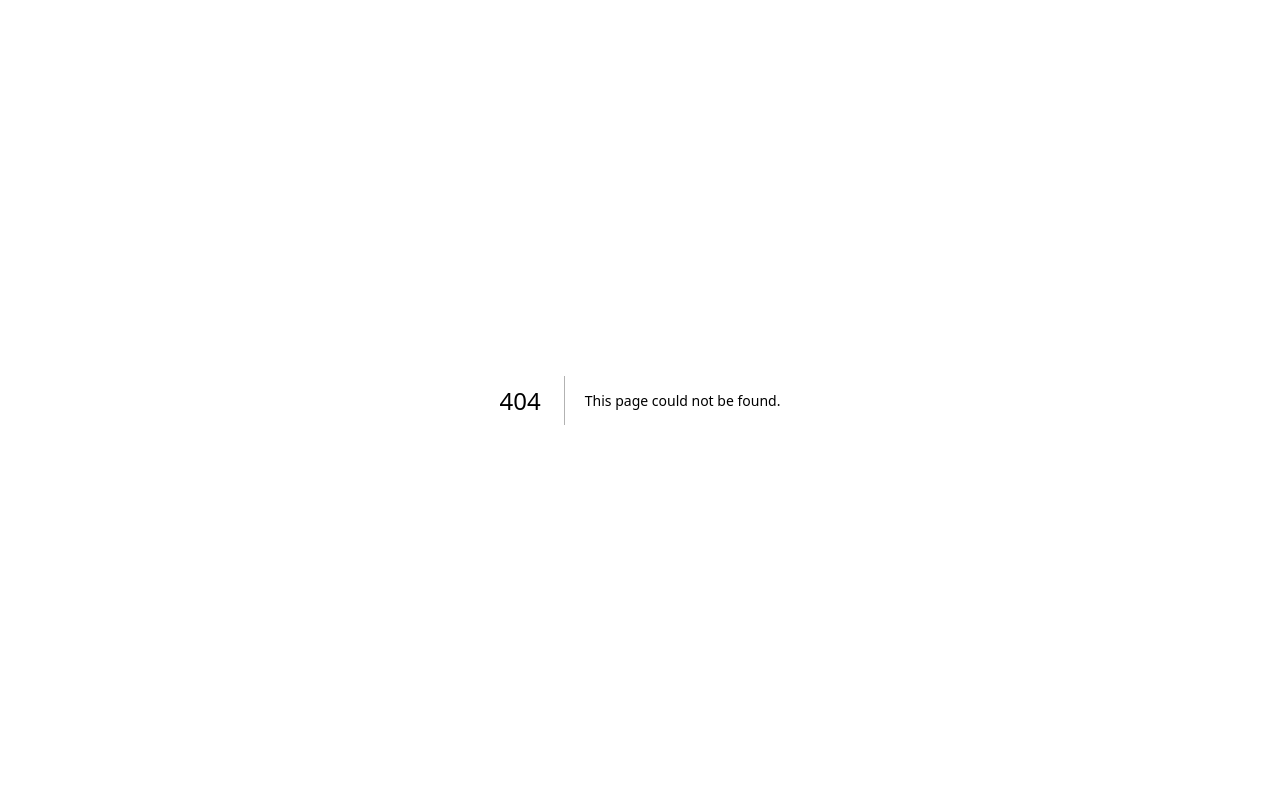
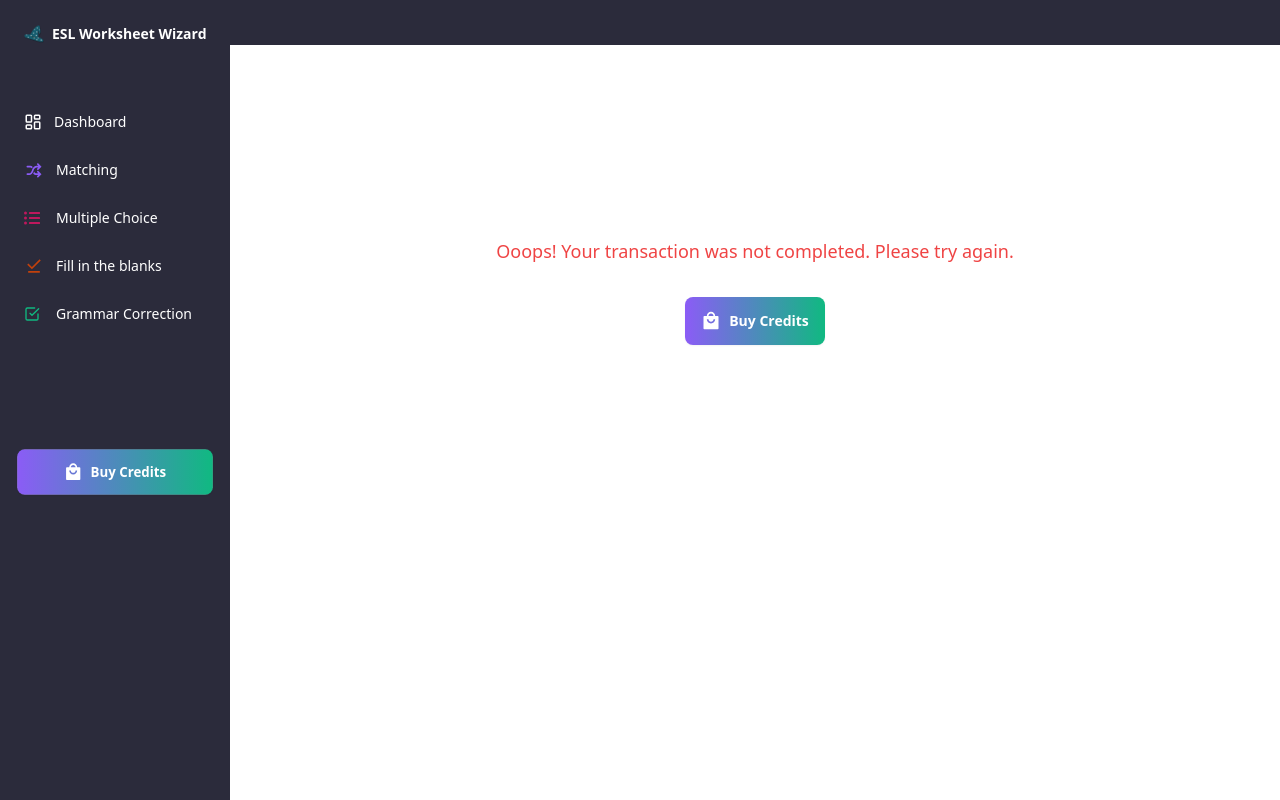
Before and after one commit to tbabyuk/saas-esl-worksheet-wizard, a Next.js app: page /checkout-cancelled in a window 1280 px wide. Before the commit this address had no page. Built offline with nearby package versions, Linux system fonts and the light colour scheme.

Commit message:
improved styling of 'buy credits' button, added urls for stripe success and cancel urls

```diff
--- /dev/null
+++ b/app/(pages)/checkout-cancelled/page.jsx
@@ -0,0 +1,24 @@
+import Link from "next/link";
+import { RiShoppingBag4Fill } from "react-icons/ri";
+
+
+const CheckoutCancelledPage = () => {
+    return (
+      <div className="mt-48 text-center">
+        <p className="text-red-500 mb-8 px-2 text-lg">Ooops! Your transaction was not completed. Please try again.</p>
+        <Link
+                  href="/buy-credits"
+                  className="gradient-btn"
+                >
+                  <div className="flex justify-center items-center flex-1">
+                    <span>
+                        <RiShoppingBag4Fill className="h-5 w-5 mr-2" />
+                    </span>
+                    Buy Credits
+                  </div>
+              </Link>
+      </div>
+    )
+  }
+
+export default CheckoutCancelledPage;
--- a/app/(pages)/checkout/cancel/page.jsx
+++ /dev/null
@@ -1,13 +0,0 @@
-import Link from "next/link";
-
-
-const CancelCheckoutPage = () => {
-    return (
-      <div className="mt-44 text-center">
-        <p className="text-red-500 mb-8 text-lg">Ooops! Your transaction was not completed. Please try again.</p>
-        <Link className="btn btn-secondary text-gray-100" href="/buy-credits">Buy Credits</Link>
-      </div>
-    )
-  }
-
-export default CancelCheckoutPage;
--- a/app/(pages)/checkout/success/page.jsx
+++ /dev/null
@@ -1,13 +0,0 @@
-import Link from "next/link";
-
-
-const SuccessCheckoutPage = () => {
-    return (
-      <div className="mt-44 text-center">
-        <p className="text-green-500 mb-8 text-lg">Your transaction was successful!</p>
-        <Link className="btn btn-secondary text-gray-100" href="/settings">View My Credits</Link>
-      </div>
-    )
-  }
-
-export default SuccessCheckoutPage;
--- a/app/api/checkout/route.js
+++ b/app/api/checkout/route.js
@@ -1,5 +1,4 @@
 import { NextResponse } from "next/server";
-// import { getAuth } from '@clerk/nextjs/server';
 import Stripe from "stripe";
 import { auth } from '@clerk/nextjs/server';
 
@@ -56,15 +55,10 @@ export async function POST(request) {
                 },
             },
             mode: "payment",
-            success_url: "https://www.dacapomusic.ca/checkout/success",
-            cancel_url: "https://www.dacapomusic.ca/checkout/cancel"
-
+            success_url: "https://www.eslworksheetwizard.com/dashboard",
+            cancel_url: "https://www.eslworksheetwizard.com/checkout-cancelled"
             }
         )
-
-        // if(session) {
-        //     console.log("logging session:", session)
-        // }
 
         return NextResponse.json({url: session.url})
 
--- a/app/components/sidebar.jsx
+++ b/app/components/sidebar.jsx
@@ -2,7 +2,6 @@
 
 import Link from "next/link"
 import Image from "next/image"
-import { IoSettingsOutline } from "react-icons/io5";
 import { LuLayoutDashboard } from "react-icons/lu";
 import { TiArrowShuffle } from "react-icons/ti";
 import { FaListUl } from "react-icons/fa";
@@ -89,9 +88,8 @@ export const Sidebar = () => {
             </div>
             <Link
                   href="/buy-credits"
-                  className={`text-sm mt-28 group flex p-3 w-full justify-start cursor-pointer hover:text-white hover:bg-white/10 rounded-lg transition ${path === "/buy-credits" && "bg-white/10"} gradient-btn`}
-                  onClick={() => setCreditsModalIsOpen(!creditsModalIsOpen)}
-                >
+                  className="mt-28 gradient-btn w-full"
+            >
                   <div className="flex justify-center items-center flex-1">
                     <span>
                         <RiShoppingBag4Fill className="h-5 w-5 mr-2" />
--- a/app/globals.css
+++ b/app/globals.css
@@ -17,7 +17,7 @@
 }
 
 .gradient-btn {
-  @apply bg-gradient-to-r from-violet-500 to-emerald-500 text-white border-0;
+  @apply btn bg-gradient-to-r from-violet-500 to-emerald-500 hover:bg-gradient-to-r hover:from-violet-600 hover:to-emerald-600 text-white border-0 rounded-lg cursor-pointer;
 }
 
 .matching-term {
```
